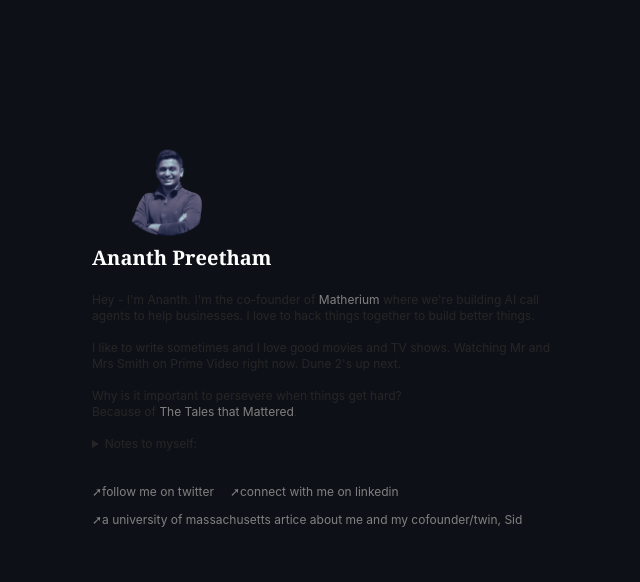
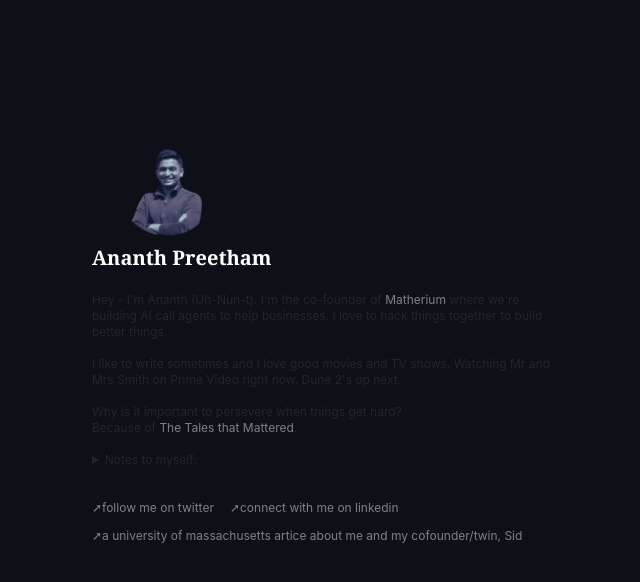
Before and after one commit to infinityp913/ananthp, a Next.js app: page / in a window 1280 px wide. Shown: the top 582 px of the page, without its empty margins (318-958 px from the left). Built offline with nearby package versions, Linux system fonts and the light colour scheme.

Commit message:
pronunciation

```diff
--- a/pages/index.js
+++ b/pages/index.js
@@ -28,7 +28,7 @@ export default function Home() {
               Ananth Preetham
             </h1>
             <p className="my-5 sm:max-w-[460px] max-w-[300px] text-neutral-800 dark:text-neutral-200">
-              Hey - I'm Ananth. I'm the co-founder of{" "}
+              Hey - I'm Ananth (Uh-Nun-t). I'm the co-founder of{" "}
               <a href="https://matherium.com">Matherium</a> where we're building
               AI call agents to help businesses. I love to hack things together
               to build better things. <br></br>
```
